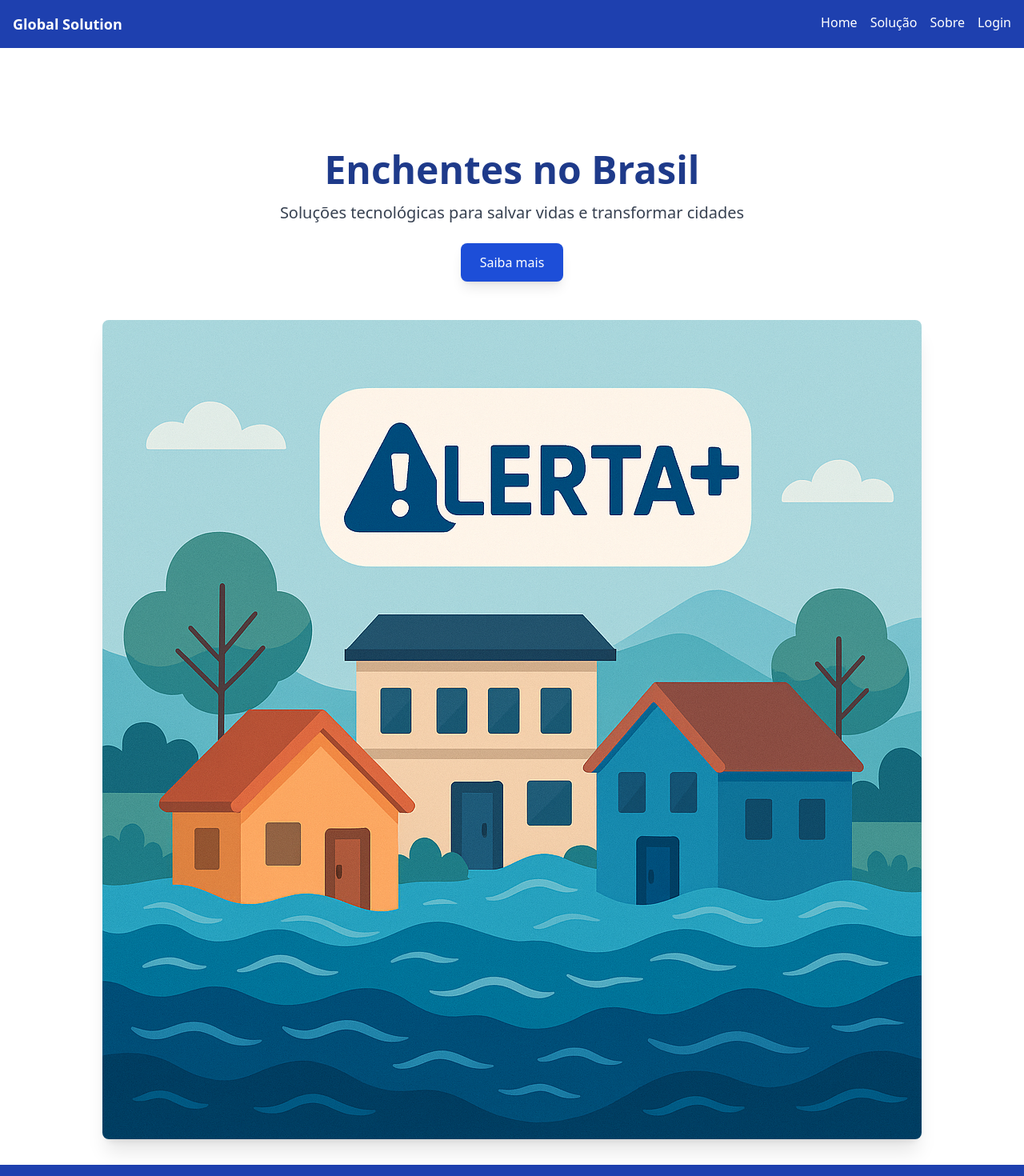
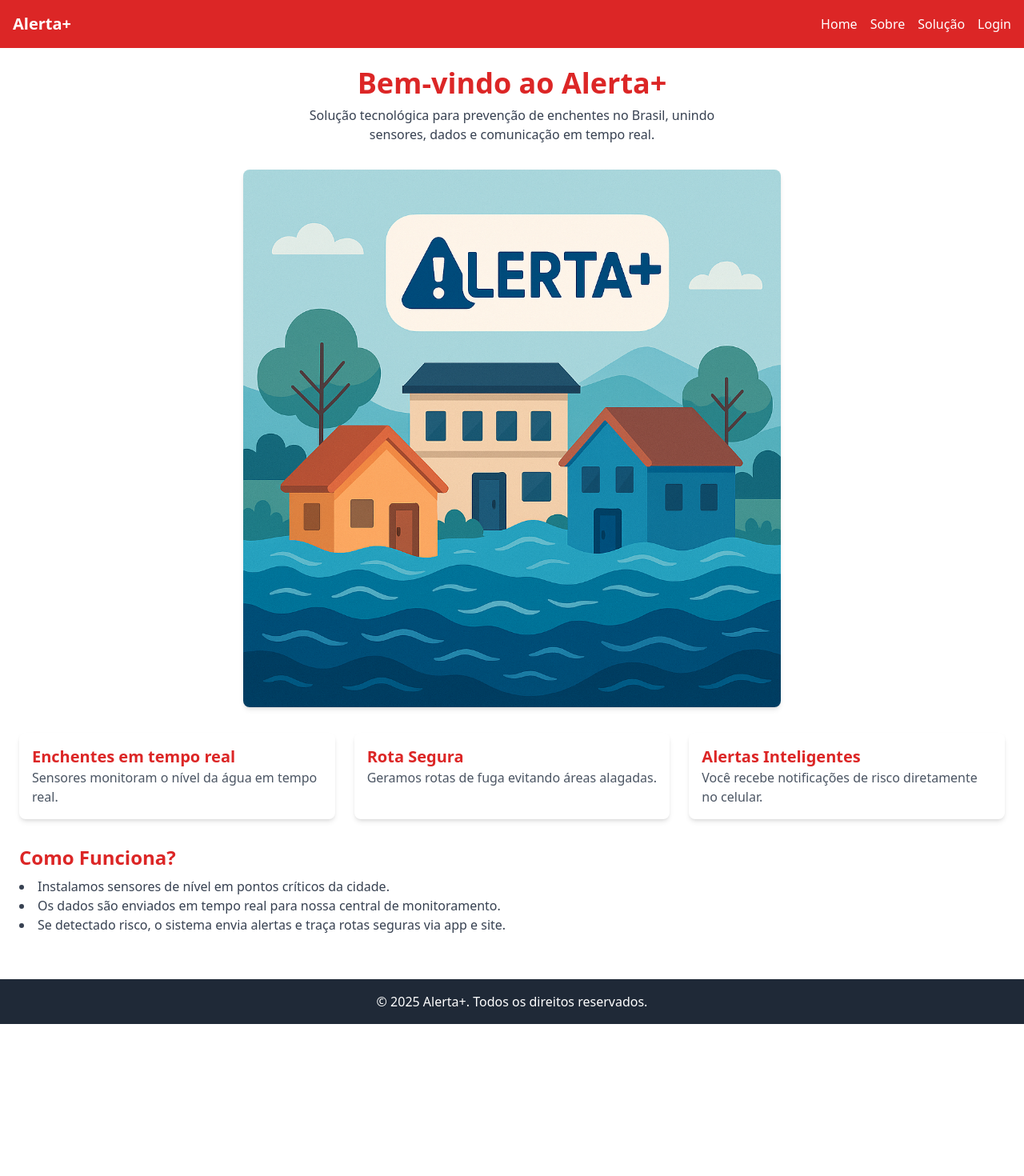
Before and after one commit to LiviaPereira/projetogs, a React (Vite) app: page / in a window 1280 px wide. Shown: the top 1470 px of the page at 80% size. After the commit the page ends 1280 px from the top, so only its background shows below. Built offline with nearby package versions, Linux system fonts and the light colour scheme.

Commit message:
Adicionei detalhes nas páginas

```diff
--- a/package.json
+++ b/package.json
@@ -13,9 +13,9 @@
   },
   "devDependencies": {
     "@vitejs/plugin-react": "^4.0.0",
+    "autoprefixer": "^10.4.0",
+    "postcss": "^8.4.0",
     "tailwindcss": "^3.3.0",
-    "postcss": "^8.4.0",
-    "autoprefixer": "^10.4.0",
-    "vite": "^4.0.0"
+    "vite": "^6.3.5"
   }
 }
--- a/src/components/Footer.jsx
+++ b/src/components/Footer.jsx
@@ -1,2 +1,8 @@
 import React from 'react';
-export default function Footer() { return (<footer className='bg-blue-800 text-white text-center p-4 mt-8'><p>© 2025 Projeto GS</p></footer>); }
+export default function Footer() {
+  return (
+    <footer className="bg-gray-800 text-white text-center py-4 mt-8 font-montserrat">
+      <p>© 2025 Alerta+. Todos os direitos reservados.</p>
+    </footer>
+  );
+}
--- a/src/components/Nav.jsx
+++ b/src/components/Nav.jsx
@@ -3,13 +3,13 @@ import { Link } from 'react-router-dom';
 
 export default function Nav() {
   return (
-    <nav className="bg-blue-800 text-white p-4 flex justify-between">
-      <h1 className="font-bold text-lg">Global Solution</h1>
+    <nav className="bg-red-600 text-white p-4 flex justify-between items-center font-montserrat">
+      <h1 className="text-xl font-bold">Alerta+</h1>
       <div className="space-x-4">
-        <Link to="/">Home</Link>
-        <Link to="/solucao">Solução</Link>
-        <Link to="/sobre">Sobre</Link>
-        <Link to="/login">Login</Link>
+        <a href="/" className="hover:underline transition duration-300">Home</a>
+        <a href="/sobre" className="hover:underline transition duration-300">Sobre</a>
+        <a href="/solucao" className="hover:underline transition duration-300">Solução</a>
+        <a href="/login" className="hover:underline transition duration-300">Login</a>
       </div>
     </nav>
   );
--- a/src/routes/Cadastrar.jsx
+++ b/src/routes/Cadastrar.jsx
@@ -1,2 +1,14 @@
 import React from 'react';
-export default function Cadastrar() { return (<div className='p-10 text-center'><h2 className='text-2xl font-bold'>Cadastro</h2><p className='mt-4'>Área para cadastro de novos usuários (futura implementação).</p></div>); }
+export default function Cadastrar() {
+  return (
+    <div className="flex justify-center items-center min-h-screen bg-blue-50">
+      <form className="bg-white p-8 rounded shadow-md w-full max-w-sm">
+        <h2 className="text-2xl font-bold mb-6 text-center">Criar Conta</h2>
+        <input type="text" placeholder="Nome completo" className="w-full p-2 mb-4 border rounded" />
+        <input type="email" placeholder="Email" className="w-full p-2 mb-4 border rounded" />
+        <input type="password" placeholder="Senha" className="w-full p-2 mb-4 border rounded" />
+        <button className="w-full bg-green-600 text-white p-2 rounded hover:bg-green-700">Cadastrar</button>
+      </form>
+    </div>
+  );
+}
--- a/src/routes/Error.jsx
+++ b/src/routes/Error.jsx
@@ -1,2 +1,10 @@
 import React from 'react';
-export default function Error() { return (<div className='p-10 text-center text-red-600'><h2 className='text-3xl font-bold'>Erro 404</h2><p className='mt-4'>Página não encontrada</p></div>); }
+export default function Error() {
+  return (
+    <div className="p-10 text-center">
+      <h1 className="text-4xl font-bold text-red-600">Erro 404</h1>
+      <p className="text-gray-700 mt-4">Página não encontrada.</p>
+      <a href="/" className="text-blue-600 underline">Voltar para a página inicial</a>
+    </div>
+  );
+}
--- a/src/routes/Home.jsx
+++ b/src/routes/Home.jsx
@@ -1,23 +1,40 @@
 import React, { useEffect } from 'react';
 import './Home.css';
 
+import enchente from '/img/enchente.png';
+
 export default function Home() {
-  useEffect(() => { window.scrollTo(0, 0); }, []);
+  const cards = [
+    { title: "Enchentes em tempo real", desc: "Sensores monitoram o nível da água em tempo real." },
+    { title: "Rota Segura", desc: "Geramos rotas de fuga evitando áreas alagadas." },
+    { title: "Alertas Inteligentes", desc: "Você recebe notificações de risco diretamente no celular." }
+  ];
+
   return (
-    <main className="min-h-screen bg-white flex flex-col items-center justify-center text-center px-4 pt-24 md:pt-32">
-      <section className="max-w-4xl">
-        <h1 className="text-3xl md:text-5xl font-extrabold text-blue-900 mb-4 animate-fade-in-down">
-          Enchentes no Brasil
-        </h1>
-        <p className="text-lg md:text-xl text-gray-700 mb-6 animate-fade-in">
-          Soluções tecnológicas para salvar vidas e transformar cidades
-        </p>
-        <a href="/solucao" className="inline-block bg-blue-700 text-white py-3 px-6 rounded-lg shadow-lg hover:bg-blue-800 transition duration-300 animate-fade-in-up">
-          Saiba mais
-        </a>
+    <main className="p-6 space-y-8">
+      <section className="text-center">
+        <h1 className="text-4xl font-bold text-red-600 mb-2">Bem-vindo ao Alerta+</h1>
+        <p className="text-gray-700 max-w-xl mx-auto">Solução tecnológica para prevenção de enchentes no Brasil, unindo sensores, dados e comunicação em tempo real.</p>
       </section>
-      <section className="mt-12 animate-fade-in-up">
-        <img src="/img/enchente.png" alt="Ilustração de enchente" className="max-w-full h-auto rounded-lg shadow-xl" />
+
+      <img src={enchente} alt="Alerta+" className="mx-auto rounded-lg shadow-md max-w-2xl" />
+
+      <section className="grid grid-cols-1 md:grid-cols-3 gap-6">
+        {cards.map((c, i) => (
+          <div key={i} className="bg-white p-4 shadow-md rounded-lg hover:shadow-lg">
+            <h2 className="text-xl font-semibold text-red-600">{c.title}</h2>
+            <p className="text-gray-600">{c.desc}</p>
+          </div>
+        ))}
+      </section>
+
+      <section>
+        <h2 className="text-2xl font-bold text-red-600 mb-2">Como Funciona?</h2>
+        <ul className="list-disc list-inside text-gray-700">
+          <li>Instalamos sensores de nível em pontos críticos da cidade.</li>
+          <li>Os dados são enviados em tempo real para nossa central de monitoramento.</li>
+          <li>Se detectado risco, o sistema envia alertas e traça rotas seguras via app e site.</li>
+        </ul>
       </section>
     </main>
   );
--- a/src/routes/Login.jsx
+++ b/src/routes/Login.jsx
@@ -1,27 +1,21 @@
 import React, { useState } from 'react';
 
 export default function Login() {
-  const [email, setEmail] = useState('');
-  const [senha, setSenha] = useState('');
-  const [erro, setErro] = useState('');
+  const [logado, setLogado] = useState(false);
 
-  const handleLogin = (e) => {
+  const handleSubmit = (e) => {
     e.preventDefault();
-    if (email === 'teste@teste.com' && senha === '123456') {
-      alert('Login bem-sucedido!');
-    } else {
-      setErro('E-mail ou senha incorretos.');
-    }
+    setLogado(true);
   };
 
   return (
-    <div className="flex flex-col items-center justify-center min-h-screen bg-gray-100">
-      <form className="bg-white p-6 rounded shadow-md w-full max-w-sm" onSubmit={handleLogin}>
-        <h2 className="text-xl font-semibold mb-4 text-center">Login</h2>
-        {erro && <p className="text-red-500 text-sm mb-3">{erro}</p>}
-        <input type="email" placeholder="E-mail" className="border p-2 w-full mb-3" value={email} onChange={e => setEmail(e.target.value)} required />
-        <input type="password" placeholder="Senha" className="border p-2 w-full mb-3" value={senha} onChange={e => setSenha(e.target.value)} required />
-        <button type="submit" className="bg-blue-600 text-white px-4 py-2 w-full rounded hover:bg-blue-700">Entrar</button>
+    <div className="flex justify-center items-center min-h-screen bg-white-50 font-montserrat">
+      <form onSubmit={handleSubmit} className="bg-red-50 p-8 rounded shadow-md w-full max-w-sm animate-fade-in">
+        <h2 className="text-2xl font-bold mb-6 text-center">Entrar no Alerta+</h2>
+        {logado && <p className="mb-4 text-green-600 font-semibold">Login realizado com sucesso!</p>}
+        <input type="email" placeholder="Email" className="w-full p-2 mb-4 border rounded" required />
+        <input type="password" placeholder="Senha" className="w-full p-2 mb-4 border rounded" required />
+        <button type="submit" className="w-full bg-red-600 text-white p-2 rounded hover:bg-red-700 transition">Entrar</button>
       </form>
     </div>
   );
--- a/src/routes/Sobre.jsx
+++ b/src/routes/Sobre.jsx
@@ -1,2 +1,27 @@
 import React from 'react';
-export default function Sobre() { return (<div className='p-10 text-center'><h2 className='text-2xl font-bold'>Sobre o Projeto</h2><p className='mt-4'>Este projeto visa apresentar uma solução tecnológica para mitigação dos efeitos de enchentes no Brasil.</p></div>); }
+export default function Sobre() {
+  return (
+    <section className="p-6 space-y-6 max-w-3xl mx-auto">
+      <h2 className="text-3xl font-bold text-red-600">Por que criamos o Alerta+</h2>
+      <p className="text-gray-700">
+        O Brasil sofre anualmente com enchentes que causam danos materiais, perdas humanas e deslocamento de famílias.
+        A falta de sistemas de prevenção e comunicação agrava ainda mais a situação.
+      </p>
+
+      <blockquote className="border-l-4 border-red-600 pl-4 italic text-gray-600">
+        “As enchentes no Brasil mataram mais de 1.500 pessoas entre 2010 e 2022.” — Agência Brasil
+      </blockquote>
+
+      <p className="text-gray-700">
+        Nossa equipe uniu conhecimentos em engenharia de software, design e internet das coisas para criar uma solução eficaz,
+        escalável e acessível a toda a população.
+      </p>
+
+      <ul className="list-disc list-inside text-gray-700">
+        <li>Prevenir tragédias com tecnologia</li>
+        <li>Facilitar rotas de evacuação</li>
+        <li>Salvar vidas</li>
+      </ul>
+    </section>
+  );
+}
--- a/src/routes/Solucao.jsx
+++ b/src/routes/Solucao.jsx
@@ -1,2 +1,34 @@
 import React from 'react';
-export default function Solucao() { return (<div className='p-10 text-center'><h2 className='text-2xl font-bold'>Nossa Solução</h2><p className='mt-4'>Integração de sensores, inteligência artificial e notificações móveis para antecipar desastres e salvar vidas.</p></div>); }
+export default function Solucao() {
+  return (
+    <section className="p-6 space-y-6 max-w-4xl mx-auto">
+      <h2 className="text-3xl font-bold text-red-600">Como a solução funciona</h2>
+
+      <p className="text-gray-700">
+        O sistema Alerta+ é composto por sensores de nível de água conectados a uma plataforma IoT. Esses dados são processados em tempo real
+        e utilizados para emitir alertas à população e traçar rotas de fuga seguras via Google Maps API.
+      </p>
+
+      <div className="grid grid-cols-1 sm:grid-cols-2 gap-4">
+        <div className="bg-red-50 p-4 rounded shadow">
+          <h3 className="font-bold text-lg text-red-600">Tecnologias usadas</h3>
+          <ul className="list-disc list-inside text-gray-700">
+            <li>React + Vite + Tailwind</li>
+            <li>Node-RED + MQTT</li>
+            <li>Google Maps API</li>
+            <li>Sensores com Arduino/ESP32</li>
+          </ul>
+        </div>
+        <div className="bg-green-50 p-4 rounded shadow">
+          <h3 className="font-bold text-lg text-green-600">Fluxo do sistema</h3>
+          <ol className="list-decimal list-inside text-gray-700">
+            <li>Sensores detectam aumento de nível da água</li>
+            <li>Dados enviados para nuvem via MQTT</li>
+            <li>Servidor analisa e emite alertas</li>
+            <li>Usuário recebe notificação e rota segura</li>
+          </ol>
+        </div>
+      </div>
+    </section>
+  );
+}
```
Also changed, not shown: 1 other file (tests, documents, lock files or other folders).
